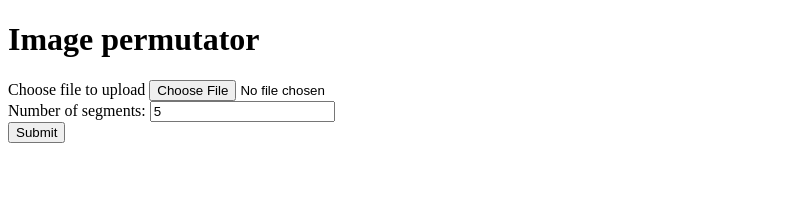
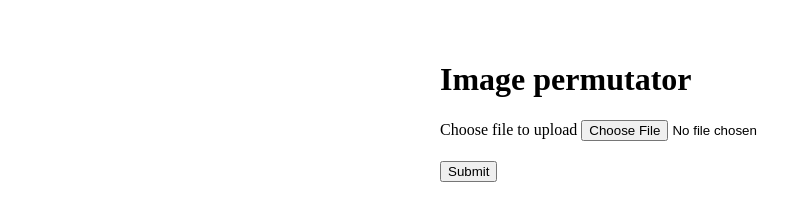
Before and after one commit to rssdev10/JWebImageDemo.jl, a plain HTML site: page public/index.html in a window 1280 px wide. Shown: the whole page, without its empty margins (0-811 px from the left). Drawn offline with Linux system fonts and the light colour scheme.

Commit message:
HTML: fixed start page

```diff
--- a/public/index.html
+++ b/public/index.html
@@ -1,18 +1,34 @@
 <!DOCTYPE html>
-<html>
+<html lang="en">
+<head>
+  <title>Image permutation with Julia</title>
+  <style>
+    .container {
+      width: 400px;
+      position: absolute;
+      left: 50%;
+      top: 5%;
+      transform: translate(-50%, 0);
+    }
+  </style>
+</head>
+<body>
+  <div class="container">
     <h1>Image permutator</h1>
     <form method="post" enctype="multipart/form-data"
           action="api/process_image">
       <div>
-      <label for="file">Choose file to upload</label>
-      <input name="image" type="file" accept=".jpg, .jpeg, .png"/>
+        <label for="f_image">Choose file to upload</label>
+        <input id="f_image" name="f_image" type="file" accept=".jpg, .jpeg, .png"/>
       </div>
-    <div>
+      <!-- <div>
         <label for="segments">Number of segments:</label>
         <input name="num" id="segments" value="5"/>
-    </div>
-    <div>
+      </div> -->
+      <div style="margin-top:20px">
         <input type="submit" value="Submit"/>
       </div>
     </form>
+  </div>
+</body>
 </html>
```
Lines whose indentation alone changed are shown as unchanged.
